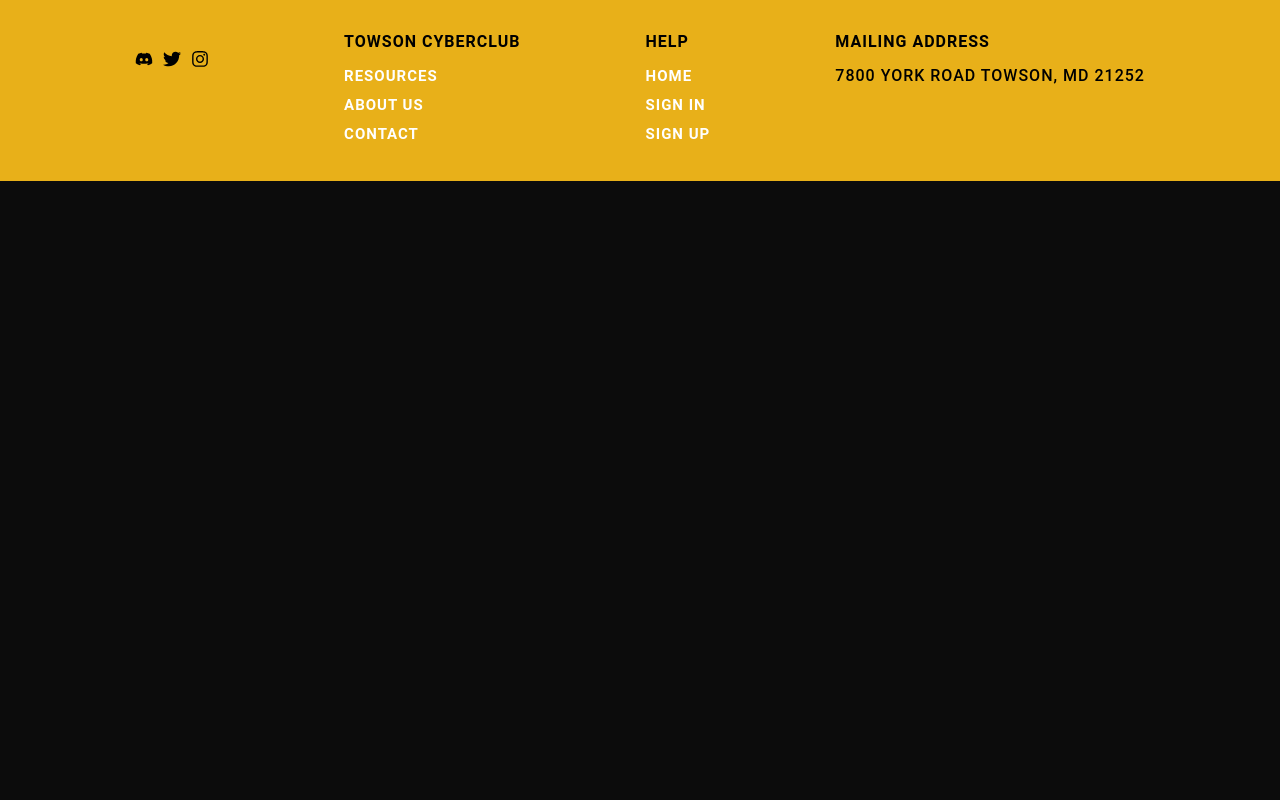
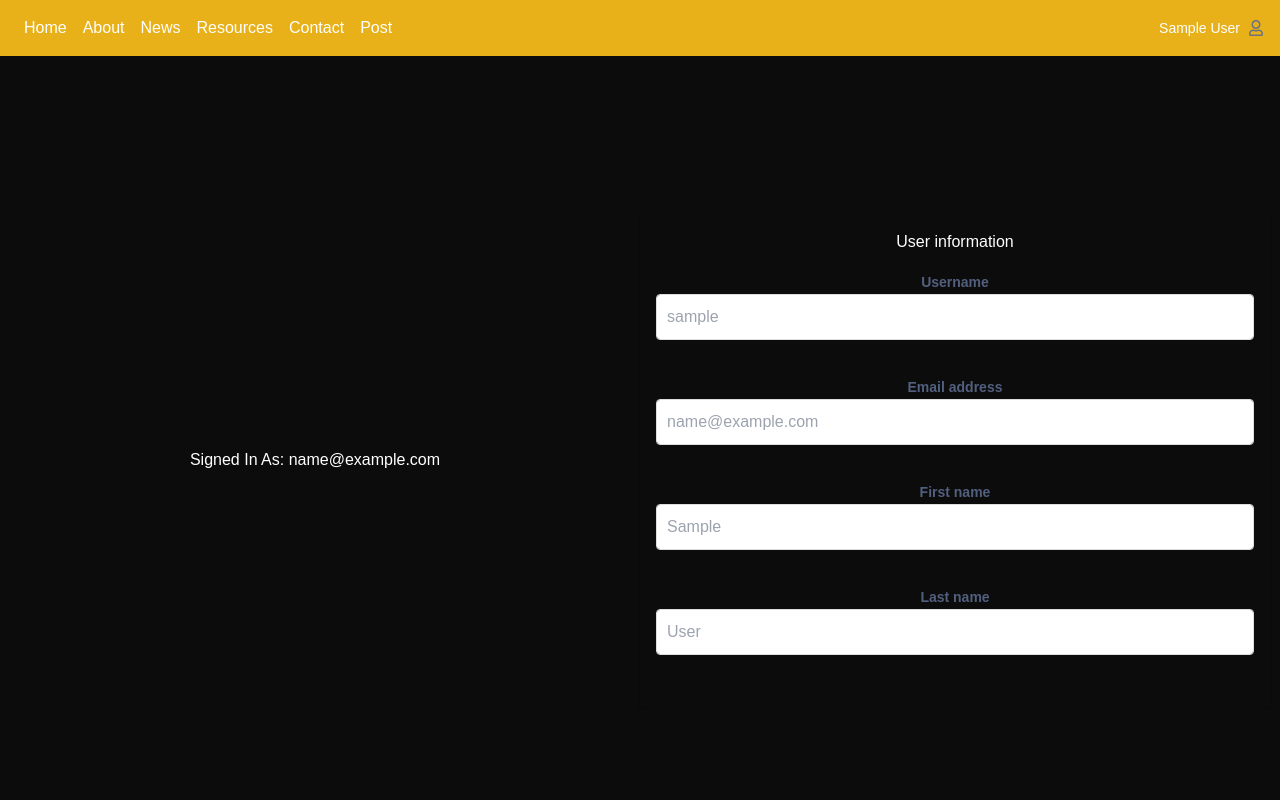
Before and after one commit to Lightmean03/TUCyberClubWebsite, a React (Create React App) app in the folder my-app/: page /profile in a window 1280 px wide. Shown: the top 800 px of the page. Built offline with nearby package versions, Linux system fonts and the light colour scheme; sample sign-in values are in the browser's storage.

Commit message:
added profile page

```diff
--- a/my-app/src/App.js
+++ b/my-app/src/App.js
@@ -14,6 +14,7 @@
 import AdminPanel from "./Components/Admin/Admin";
 import NewHome from "./Components/Home/NewHome";
 import Post from "./Components/Post/Post";
+import Profile from "./Components/Profile/Profile";
 
 function App() {
   return (
@@ -102,7 +103,14 @@
             </Layout>
           }
         />
-
+        <Route
+          path="/profile"
+          element={
+            <Layout>
+              <Profile />
+            </Layout>
+          }
+        />
       </Routes>
       <Footer />
     </>
--- /dev/null
+++ b/my-app/src/Components/Profile/Profile.css
@@ -0,0 +1,68 @@
+/* Profile.css */
+
+.main-content {
+  display: flex;
+  justify-content: center;
+  align-items: center;
+  height: 100vh;
+}
+
+.card {
+  flex: 1;
+  margin-right: 10px;
+}
+
+.card-body {
+  padding: 1rem;
+  text-align: center;
+}
+
+.bg-secondary {
+  flex: 1;
+}
+
+.card-header {
+  padding: 0.75rem 1.25rem;
+  margin-bottom: 0;
+  background-color: #fff;
+  border-bottom: 1px solid rgba(0, 0, 0, 0.125);
+  text-align: center;
+}
+
+.form-group {
+  margin-bottom: 1.5rem;
+}
+
+.form-control-label {
+  font-size: 0.875rem;
+  font-weight: 600;
+  color: #525f7f;
+}
+
+.form-control {
+  display: block;
+  width: 100%;
+  padding: 0.375rem 0.75rem;
+  font-size: 1rem;
+  line-height: 1.5;
+  color: #8898aa;
+  background-color: #fff;
+  background-clip: padding-box;
+  border: 1px solid #cad1d7;
+  border-radius: 0.375rem;
+  transition: border-color 0.15s ease-in-out, box-shadow 0.15s ease-in-out;
+}
+
+.btn-primary {
+  color: #fff;
+  background-color: #5e72e4;
+  border-color: #5e72e4;
+}
+
+.btn-primary:hover {
+  color: #fff;
+  background-color: #4f5b93;
+  border-color: #4f5b93;
+}
+
+/* Add more styles as needed */
--- /dev/null
+++ b/my-app/src/Components/Profile/Profile.js
@@ -0,0 +1,87 @@
+import React, { useEffect, useState } from "react";
+import axios from "axios";
+import { useCookies } from "react-cookie";
+import { useNavigate } from "react-router-dom";
+import AdminPanel from "../Admin/Admin";
+import { useUser } from "../Signin/UserContext";
+import "./Profile.css"; // Import the CSS file
+
+const Profile = () => {
+  const navigate = useNavigate();
+  const [authenticated, setAuthenticated] = useState(false);
+  const [cookies, removeCookie] = useCookies(["token"]);
+  const { userLoggedIn, logout } = useUser();
+  const [loading, setLoading] = useState(true);
+  const [role, setRole] = useState("");
+
+  return (
+    <div className="main-content">
+      <div className="card">
+        <div className="card-profile-image"></div>
+        <div className="card-body">
+          <div className="text-center">
+            <h3>Signed In As: {userLoggedIn.email}</h3>
+          </div>
+        </div>
+      </div>
+      <div className="card bg-secondary shadow">
+        <div className="card-body">
+          <form>
+            <h6 className="heading-small text-muted mb-4">User information</h6>
+            <div className="pl-lg-4">
+              <div className="form-group focused">
+                <label className="form-control-label" htmlFor="input-username">
+                  Username
+                </label>
+                <input
+                  type="text"
+                  id="input-username"
+                  className="form-control form-control-alternative"
+                  placeholder={userLoggedIn.username}
+                />
+              </div>
+              <div className="form-group">
+                <label className="form-control-label" htmlFor="input-email">
+                  Email address
+                </label>
+                <input
+                  type="email"
+                  id="input-email"
+                  className="form-control form-control-alternative"
+                  placeholder={userLoggedIn.email}
+                />
+              </div>
+              <div className="form-group focused">
+                <label
+                  className="form-control-label"
+                  htmlFor="input-first-name"
+                >
+                  First name
+                </label>
+                <input
+                  type="text"
+                  id="input-first-name"
+                  className="form-control form-control-alternative"
+                  placeholder={userLoggedIn.firstName}
+                />
+              </div>
+              <div className="form-group focused">
+                <label className="form-control-label" htmlFor="input-last-name">
+                  Last name
+                </label>
+                <input
+                  type="text"
+                  id="input-last-name"
+                  className="form-control form-control-alternative"
+                  placeholder={userLoggedIn.lastName}
+                />
+              </div>
+            </div>
+          </form>
+        </div>
+      </div>
+    </div>
+  );
+};
+
+export default Profile;
--- a/my-app/src/NavBar.js
+++ b/my-app/src/NavBar.js
@@ -1,5 +1,5 @@
 import React, { useState } from "react";
-import { Link, useNavigate  } from "react-router-dom";
+import { Link, useNavigate } from "react-router-dom";
 import { FaBars } from "react-icons/fa";
 import { IoMdClose } from "react-icons/io";
 import { useUser } from "../src/Components/Signin/UserContext";
@@ -11,11 +11,9 @@
   const { userLoggedIn, logout } = useUser();
   const navigate = useNavigate();
 
-
   const toggleMobileMenu = () => {
     setIsMobileMenuOpen(!isMobileMenuOpen);
   };
-
 
   const handleLogout = async () => {
     try {
@@ -37,8 +35,6 @@
     }
   };
 
-
-
   return (
     <nav className="px-4 py-4 flex-row items-center z-0 bg-[#E8B019] mb-1">
       <div className="flex-grow flex items-center justify-between">
@@ -52,7 +48,11 @@
         </div>
         <div className="flex items-center space-x-4">
           {userLoggedIn ? (
-            <UserDropdown user={userLoggedIn} onLogout={handleLogout} isMobileMenuOpen={isMobileMenuOpen} />
+            <UserDropdown
+              user={userLoggedIn}
+              onLogout={handleLogout}
+              isMobileMenuOpen={isMobileMenuOpen}
+            />
           ) : (
             <CustomLink to="/signin">
               <FaRegUser className="text-gray-500" />
@@ -66,20 +66,32 @@
       </div>
       {isMobileMenuOpen && (
         <div className="md:hidden flex flex-col gap-4 justify-center items-center">
-          <CustomLink to="/home" className="hover:bg-black">Home</CustomLink>
-          <CustomLink to="/signin" className="hover:bg-black">Sign-In</CustomLink>
-          <CustomLink to="/about" className="hover:bg-black">About</CustomLink>
-          <CustomLink to="/news" className="hover:bg-black">News</CustomLink>
-          <CustomLink to="/resources" className="hover:bg-black">Resources</CustomLink>
-          <CustomLink to="/contact" className="hover:bg-black">Contact</CustomLink>
-          <CustomLink to="/post" className="hover:bg-black">Post</CustomLink>
+          <CustomLink to="/home" className="hover:bg-black">
+            Home
+          </CustomLink>
+          <CustomLink to="/signin" className="hover:bg-black">
+            Sign-In
+          </CustomLink>
+          <CustomLink to="/about" className="hover:bg-black">
+            About
+          </CustomLink>
+          <CustomLink to="/news" className="hover:bg-black">
+            News
+          </CustomLink>
+          <CustomLink to="/resources" className="hover:bg-black">
+            Resources
+          </CustomLink>
+          <CustomLink to="/contact" className="hover:bg-black">
+            Contact
+          </CustomLink>
+          <CustomLink to="/post" className="hover:bg-black">
+            Post
+          </CustomLink>
         </div>
       )}
     </nav>
   );
 }
-
-
 
 function CustomLink({ to, children, ...props }) {
   return (
@@ -92,24 +104,26 @@
 const UserDropdown = ({ user, onLogout, isMobileMenuOpen }) => {
   const [isOpen, setIsOpen] = useState(false);
 
-  console.log("mobile",isMobileMenuOpen)
-  console.log("open",isOpen)
+  console.log("mobile", isMobileMenuOpen);
+  console.log("open", isOpen);
   return (
     <div className="relative z-1">
       <button
         onClick={() => setIsOpen(!isOpen)}
-        className='flex items-center space-x-2 focus:outline-none'
+        className="flex items-center space-x-2 focus:outline-none"
       >
         <span className="text-sm font-medium">{user.name}</span>
         <FaRegUser className="text-gray-500" />
       </button>
       {isOpen && (
-      <div className={`absolute mt-2 w-48 min-w-0 max-w-screen bg-white border border-gray-300 rounded-md shadow-lg z-30
+        <div
+          className={`absolute mt-2 w-48 min-w-0 max-w-screen bg-white border border-gray-300 rounded-md shadow-lg z-30
       ${isMobileMenuOpen && isOpen ? "left-0" : "right-0"}
-      `}>
+      `}
+        >
           <ul>
             <li className="px-4 py-2 hover:bg-gray-100 cursor-pointer text-black overflow-auto">
-              Profile
+              <CustomLink to="/profile">Profile</CustomLink>
             </li>
             <li
               className="px-4 py-2 hover:bg-gray-100 cursor-pointer text-black  overflow-auto"
@@ -123,12 +137,8 @@
           </ul>
         </div>
       )}
-
     </div>
   );
-
-
-
 
   function CustomLinkWithHoverableDropdown({ label, children }) {
     const [isDropdownOpen, setIsDropdownOpen] = useState(false);
```
